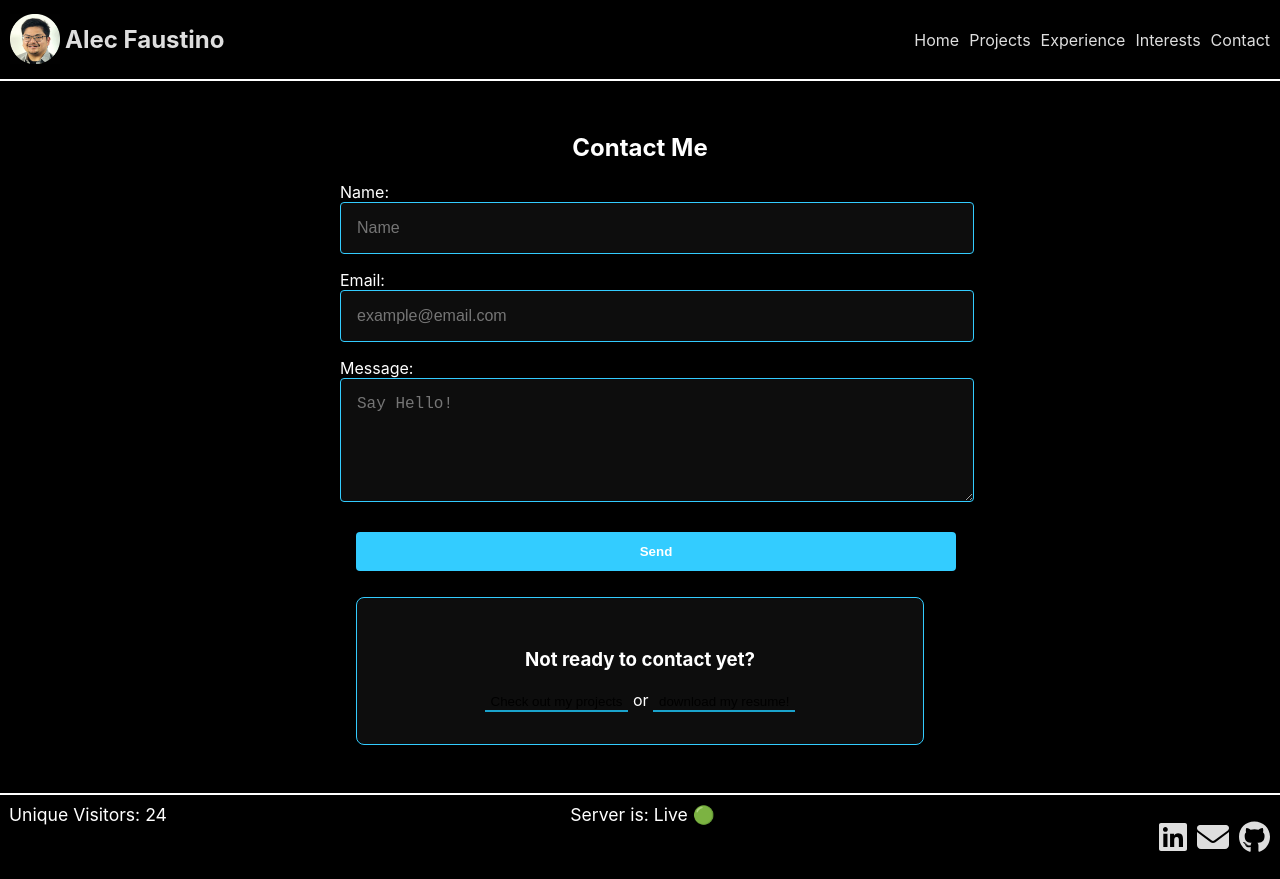
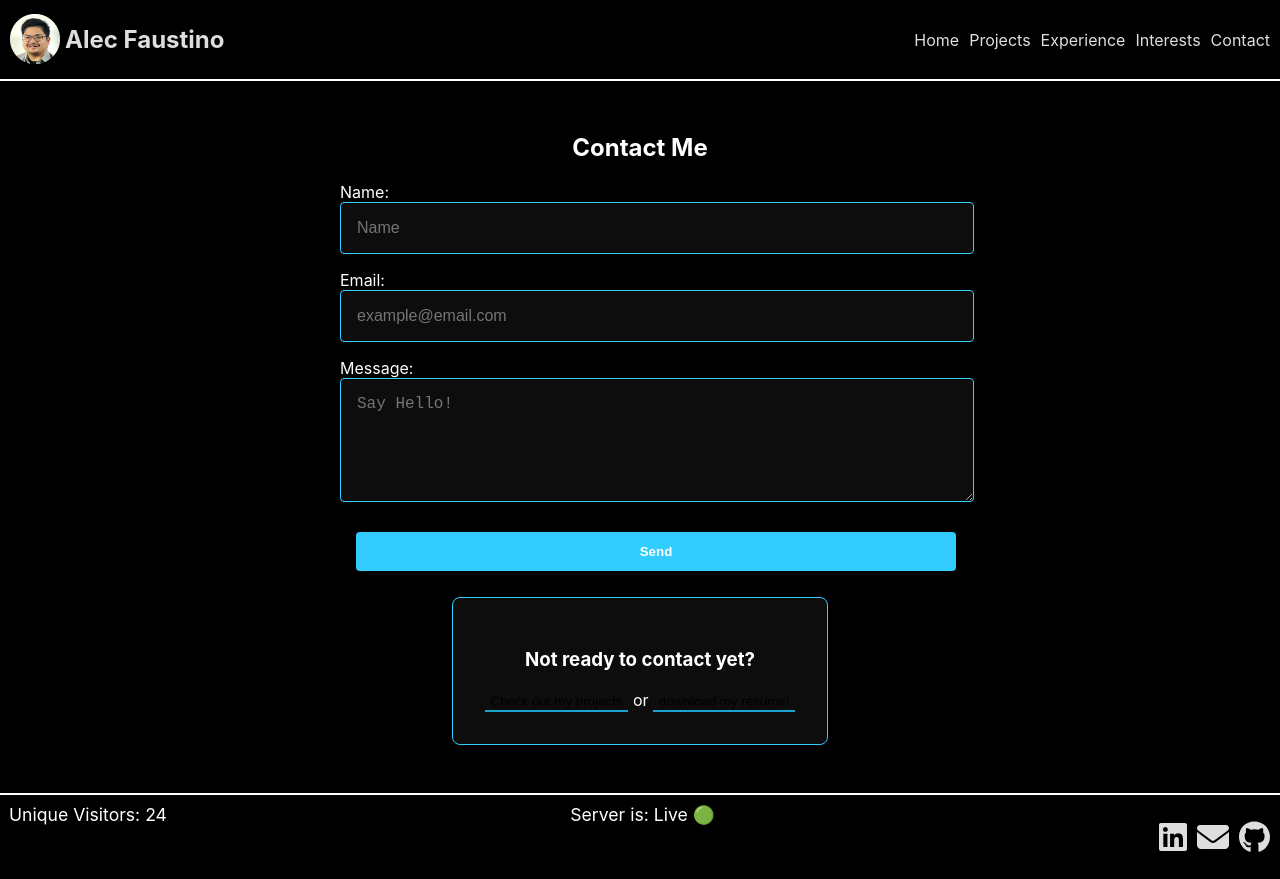
Before and after one commit to alecfaustino/portfolio, a React (Vite) app in the folder frontend/: page / in a window 1280 px wide. Both pictures are taken after a click on the item "Contact". Built offline with nearby package versions, Linux system fonts and the light colour scheme.

Commit message:
mvp contact component

```diff
--- a/frontend/src/components/Contact.jsx
+++ b/frontend/src/components/Contact.jsx
@@ -69,7 +69,6 @@ const Contact = ({ setTopic, handleDownload }) => {
         </label>
         <button type="submit">Send</button>
       </form>
-
       <div className="contact_cta">
         <h3>Not ready to contact yet? </h3>
         <button onClick={() => setTopic("projects")}>
--- a/frontend/src/styles/Contact.scss
+++ b/frontend/src/styles/Contact.scss
@@ -6,6 +6,7 @@
   justify-content: center;
   display: flex;
   flex-direction: column;
+  align-items: center;
 }
 
 .contact_form {
@@ -58,7 +59,6 @@ p {
   padding: 2rem;
   border: 1px solid #33ccff;
   border-radius: 8px;
-  max-width: 600px;
   margin-top: 1rem;
   margin: 1rem;
 }
```
